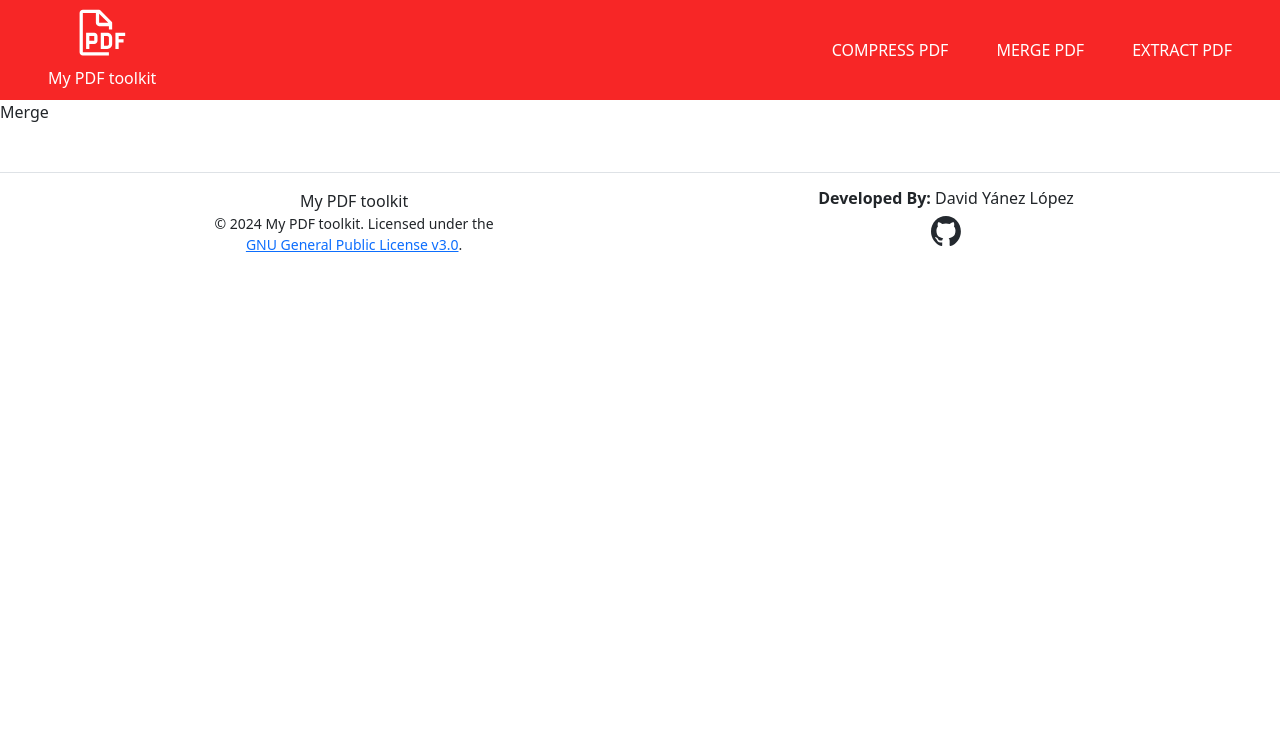
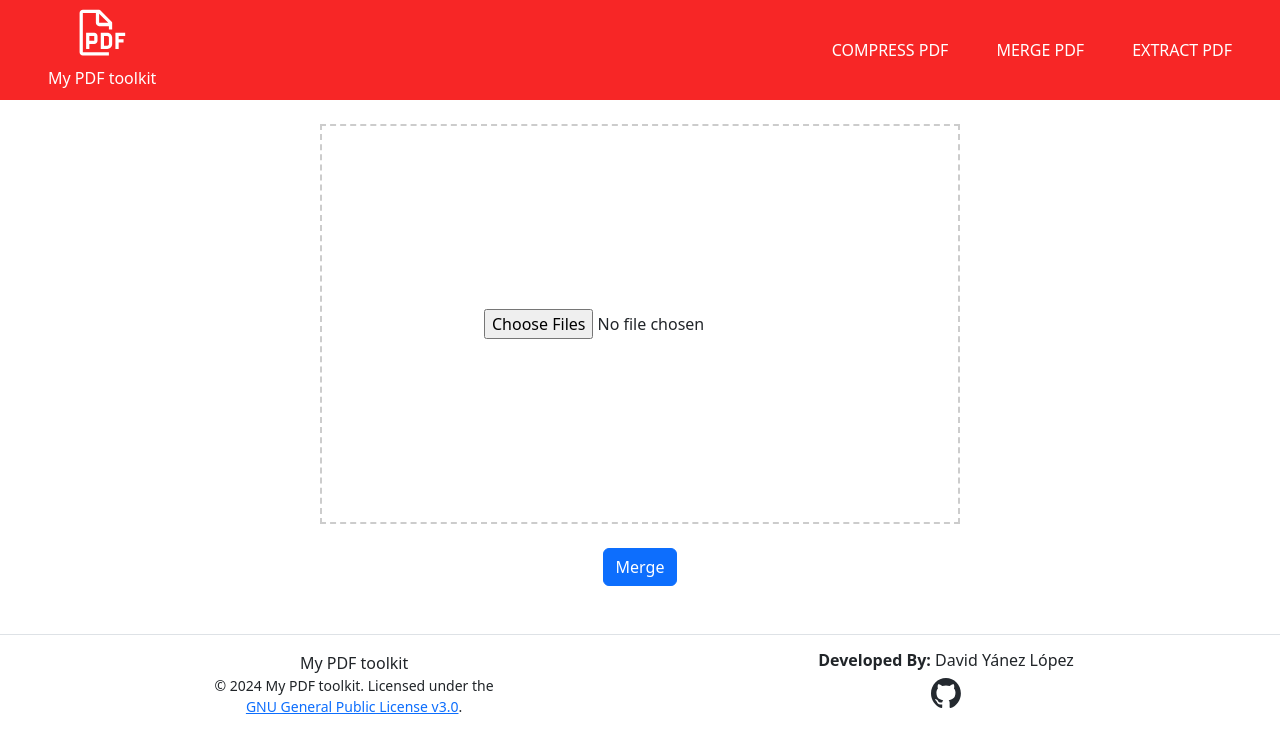
Before and after one commit to francisdayl/custom_pdf_compressor, a Flask app: page /merge-pdf in a window 1280 px wide. Shown: the top 753 px of the page. Run offline with Flask 3, Linux system fonts and the light colour scheme; some libraries are stand-ins or nearby versions.

Commit message:
merge starting point

```diff
--- a/templates/merge.html
+++ b/templates/merge.html
@@ -4,8 +4,22 @@
 
 {% block body %}
 
+
 <section>
-    Merge
+
+    <form
+        id="uploadForm"
+        action="/"
+        method="post"
+        enctype="multipart/form-data"
+    >
+        <div id="dropZone" class="drop-zone my-4">
+          <input id="fileInput" type="file" name="file" accept="application/pdf" required multiple/>
+        </div>
+      <input type="submit" class="btn btn-primary d-block mx-auto" value="Merge" />
+    </form>
+
 </section>
 
+
 {% endblock %}
```
